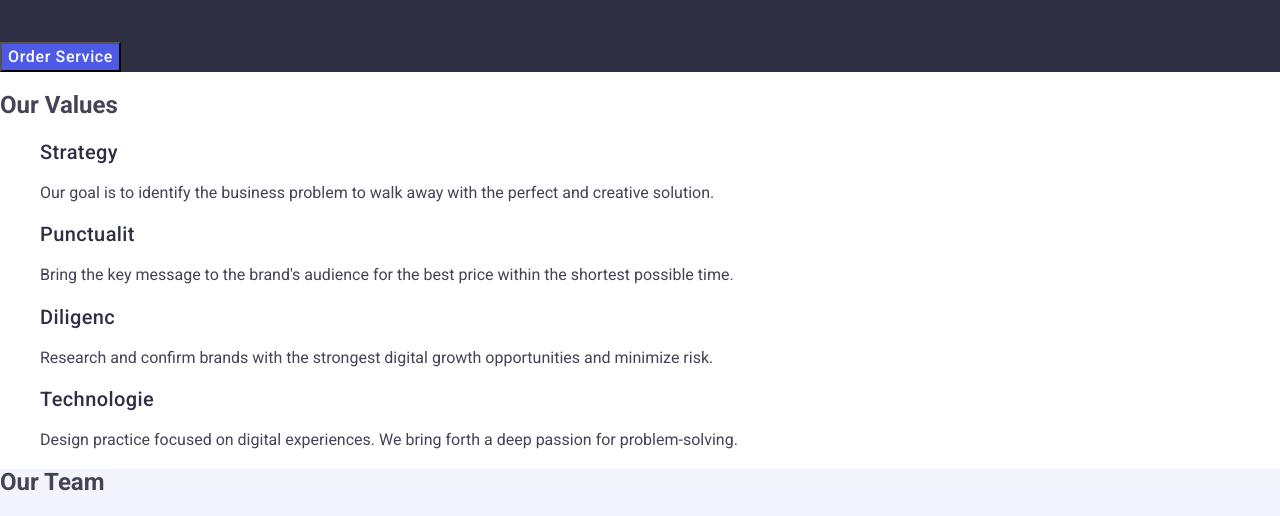
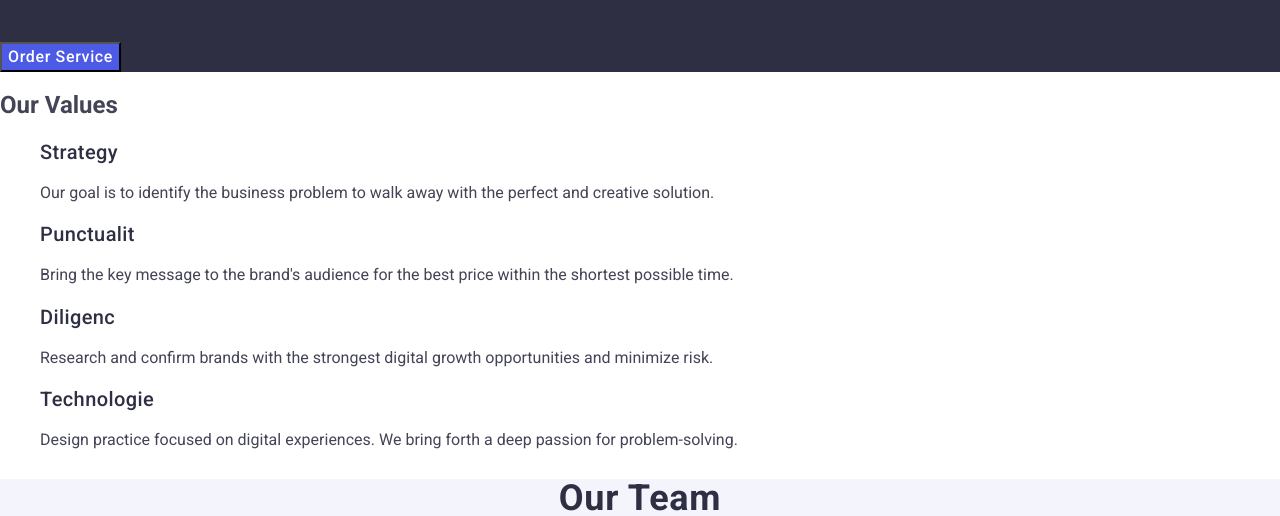
Before and after one commit to ivanvorona7/goit-markup-hw-02, a plain HTML site: page index.html in a window 1280 px wide. Shown: the part 284-800 px from the top of the page. Drawn offline with nearby package versions, Linux system fonts and the light colour scheme.

Commit message:
Added styles and images, updated index.html

```diff
--- a/index.html
+++ b/index.html
@@ -102,7 +102,7 @@ for Your Business">
 <!-- endregion benefits -->
 <!--#region team-->
 <section class="title-isteam-section">
-<h2>Our Team</h2>
+<h2 class="heading">Our Team</h2>
 <ul>
     <li>
       <img
```
